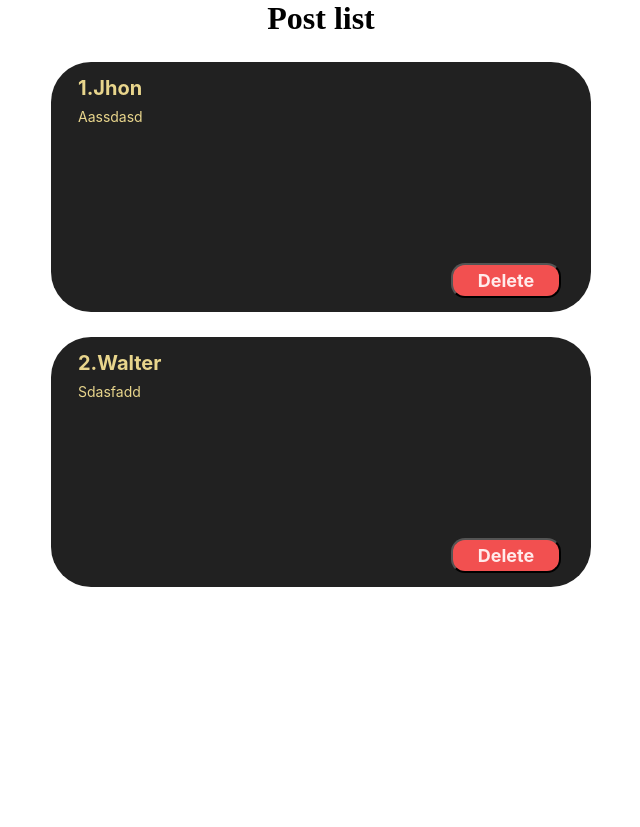
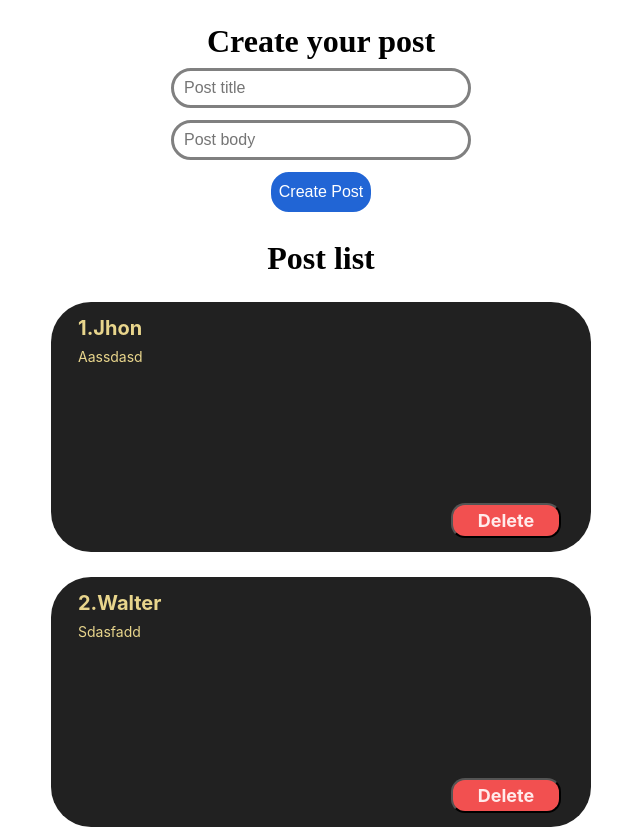
Before and after one commit to gabdab321/first-react-app, a React (Create React App) app: page / in a window 1280 px wide. Shown: the whole page, without its empty margins (319-959 px from the left). Before the commit the page ends 800 px from the top, so only its background shows below. Built offline with nearby package versions, Linux system fonts and the light colour scheme.

Commit message:
added CreatePost component and UI directory

```diff
--- a/src/App.js
+++ b/src/App.js
@@ -1,6 +1,7 @@
 import React, {useState} from "react";
 import "./styles/App.css"
 import PostList from "./components/PostList/PostList";
+import CreatePost from "./components/CreatePost/CreatePost";
 
 function App() {
     const [posts, setPosts] = useState([
@@ -8,9 +9,18 @@ function App() {
         {id: 2, title: "Walter", body: "Sdasfadd"},
     ])
 
+    function addPost(newPost) {
+        setPosts([...posts, newPost])
+    }
+
+    function deletePost(post) {
+        setPosts(posts.filter(item => item !== post))
+    }
+
     return (
         <div className="App">
-            <PostList posts={posts} title={"Post list"}/>
+            <CreatePost posts={posts} addPost={addPost}/>
+            <PostList deletePost={deletePost} posts={posts} title={"Post list"}/>
         </div>
     );
 }
--- /dev/null
+++ b/src/components/CreatePost/CreatePost.jsx
@@ -0,0 +1,42 @@
+import React, {useState} from 'react';
+import MyButton from "../UI/button/MyButton";
+import MyInput from "../UI/Input/MyInput";
+import classes from "./CreatePost.module.css"
+
+const CreatePost = ({addPost}) => {
+    const [postTitle, setPostTitle] = useState("")
+    const [postBody, setPostBody] = useState("")
+
+    function createPost() {
+        return {
+            id: Date.now(),
+            title: postTitle,
+            body: postBody
+        }
+    }
+
+    function clearInputs(event) {
+        event.target.querySelectorAll("input").forEach(elem => elem.value = "")
+    }
+
+    return (
+        <div className={classes.container}>
+            <h1 className={classes.title}>Create your post</h1>
+
+            <form onSubmit={clearInputs} className={classes.form}>
+                <MyInput placeholder={"Post title"} onChange={event => {setPostTitle(event.target.value)} }/>
+                <MyInput placeholder={"Post body"} onChange={event => {setPostBody(event.target.value)} }/>
+                <MyButton
+                    disabled={false}
+                    onClick={event => {
+                        event.preventDefault()
+                        addPost(createPost())
+                    }}
+                >Create Post</MyButton>
+            </form>
+
+        </div>
+    );
+};
+
+export default CreatePost;
--- /dev/null
+++ b/src/components/CreatePost/CreatePost.module.css
@@ -0,0 +1,25 @@
+.container{
+    width: 100%;
+    display: flex;
+    flex-direction: column;
+    justify-content: center;
+    align-items: center;
+    height: 240px;
+}
+
+.title{
+    height: 10%;
+}
+
+.form{
+    margin-top: 15px;
+    display: flex;
+    flex-direction: column;
+    justify-content: space-around;
+    align-items: center;
+    height: 65%;
+}
+
+.item{
+    margin-top: 20px;
+}
--- a/src/components/Post/Post.jsx
+++ b/src/components/Post/Post.jsx
@@ -2,6 +2,7 @@ import React from 'react';
 import "./Post.css"
 
 const Post = (props) => {
+
     return (
         <div className="post">
             <div className="post__content">
@@ -9,7 +10,10 @@ const Post = (props) => {
                 <div className="post__body">{props.post.body}</div>
             </div>
             <p className="post__buttons">
-                <button className="delete__button">Delete</button>
+                <button
+                    onClick={() => props.deletePost(props.post)}
+                    className="delete__button"
+                >Delete</button>
             </p>
         </div>
     );
--- a/src/components/PostList/PostList.jsx
+++ b/src/components/PostList/PostList.jsx
@@ -1,13 +1,14 @@
 import React, {useState} from 'react';
 import Post from "../Post/Post";
 
-const PostList = ({posts, title}) => {
-
+const PostList = ({deletePost, posts, title}) => {
 
     return (
         <div>
-            <h1 style={{textAlign: "center"}}>{title}</h1>
-            {posts.map(post => <Post post={post} key={post.id}/> )}
+            <h1 style={{textAlign: "center"}}>
+                {posts.length === 0 ? "No posts found":title}
+            </h1>
+            {posts.map(post => <Post deletePost={deletePost} post={post} key={post.id}/> )}
         </div>
     );
 };
--- /dev/null
+++ b/src/components/UI/Input/MyInput.jsx
@@ -0,0 +1,10 @@
+import React from 'react';
+import classes from "./MyInput.module.css";
+
+const MyInput = (props) => {
+    return (
+        <input {...props} className={classes.MyInput}/>
+    );
+};
+
+export default MyInput;
--- /dev/null
+++ b/src/components/UI/Input/MyInput.module.css
@@ -0,0 +1,10 @@
+.MyInput{
+    padding-left: 10px;
+    border-radius: 24px;
+    border: grey 3px solid;
+    width: 300px;
+    height: 40px;
+
+    font-size: 16px;
+    font-weight: normal;
+}
--- /dev/null
+++ b/src/components/UI/button/MyButton.jsx
@@ -0,0 +1,12 @@
+import React from 'react';
+import classes from "./MyButton.module.css";
+
+const MyButton = ({children, ...props}) => {
+    return (
+        <button {...props} className={classes.myBtn}>
+            {children}
+        </button>
+    );
+};
+
+export default MyButton;
--- /dev/null
+++ b/src/components/UI/button/MyButton.module.css
@@ -0,0 +1,17 @@
+.myBtn {
+    color: #fff;
+    background-color: #2165d5;
+    width: 100px;
+    height: 40px;
+    font-weight: 500;
+    font-size: 16px;
+    border: 2px #2165d5 solid;
+    border-radius: 18px;
+    cursor: pointer;
+    transition: all 0.4s;
+}
+
+.myBtn:hover{
+    color: #2165d5;
+    background-color: #fff;
+}
```
